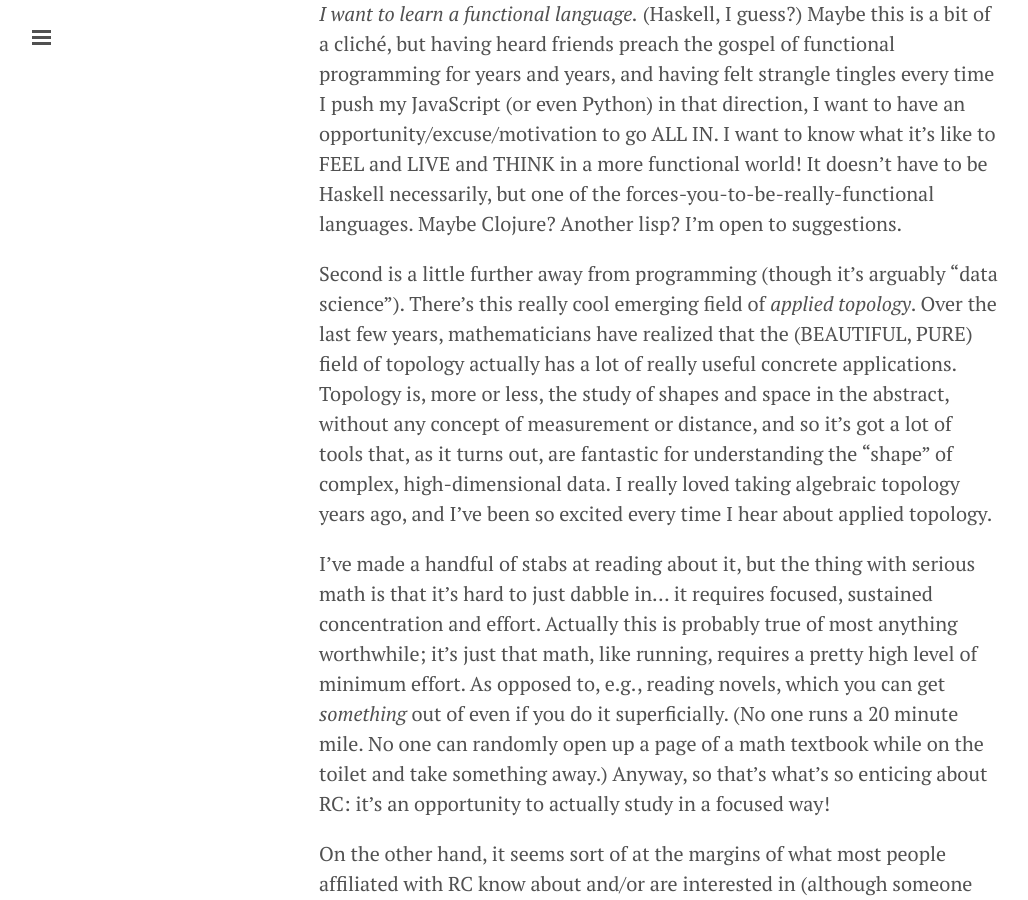
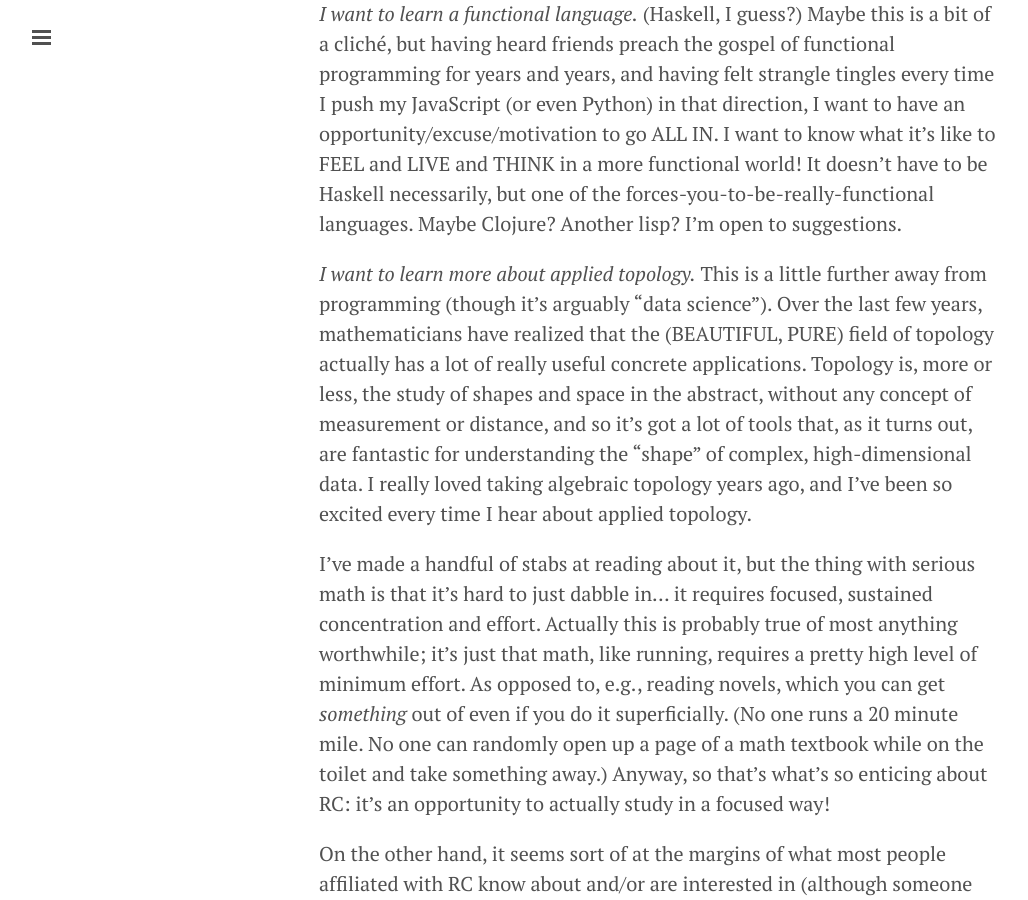
Before and after one commit to amalex5/amalex5.github.io, a Jekyll site: the page built from _posts/2015-12-31-recurse-center-day-negative-three.markdown, in a window 1280 px wide and 900 px high, scrolled down 4136 px. Shown: the whole window, without its empty margins (1-1029 px from the left). Built offline with Jekyll 4.4.1, drawn with Linux system fonts in a browser that asks for light colours.

Commit message:
Post update: Recurse Center, Day Negative 3

```diff
--- a/_posts/2015-12-31-recurse-center-day-negative-three.markdown
+++ b/_posts/2015-12-31-recurse-center-day-negative-three.markdown
@@ -55,7 +55,7 @@ Housing and which particular computer I have are secondary. (So why did I list t
 
     *I want to learn a functional language.* (Haskell, I guess?) Maybe this is a bit of a cliché, but having heard friends preach the gospel of functional programming for years and years, and having felt strangle tingles every time I push my JavaScript (or even Python) in that direction, I want to have an opportunity/excuse/motivation to go ALL IN. I want to know what it's like to FEEL and LIVE and THINK in a more functional world! It doesn't have to be Haskell necessarily, but one of the forces-you-to-be-really-functional languages. Maybe Clojure? Another lisp? I'm open to suggestions.
 
-    Second is a little further away from programming (though it's arguably "data science"). There's this really cool emerging field of *applied topology*. Over the last few years, mathematicians have realized that the (BEAUTIFUL, PURE) field of topology actually has a lot of really useful concrete applications. Topology is, more or less, the study of shapes and space in the abstract, without any concept of measurement or distance, and so it's got a lot of tools that, as it turns out, are fantastic for understanding the "shape" of complex, high-dimensional data. I really loved taking algebraic topology years ago, and I've been so excited every time I hear about applied topology.
+    *I want to learn more about applied topology.* This is a little further away from programming (though it's arguably "data science"). Over the last few years, mathematicians have realized that the (BEAUTIFUL, PURE) field of topology actually has a lot of really useful concrete applications. Topology is, more or less, the study of shapes and space in the abstract, without any concept of measurement or distance, and so it's got a lot of tools that, as it turns out, are fantastic for understanding the "shape" of complex, high-dimensional data. I really loved taking algebraic topology years ago, and I've been so excited every time I hear about applied topology.
 
     I've made a handful of stabs at reading about it, but the thing with serious math is that it's hard to just dabble in... it requires focused, sustained concentration and effort. Actually this is probably true of most anything worthwhile; it's just that math, like running, requires a pretty high level of minimum effort. As opposed to, e.g., reading novels, which you can get *something* out of even if you do it superficially. (No one runs a 20 minute mile. No one can randomly open up a page of a math textbook while on the toilet and take something away.) Anyway, so that's what's so enticing about RC: it's an opportunity to actually study in a focused way!
 
```
